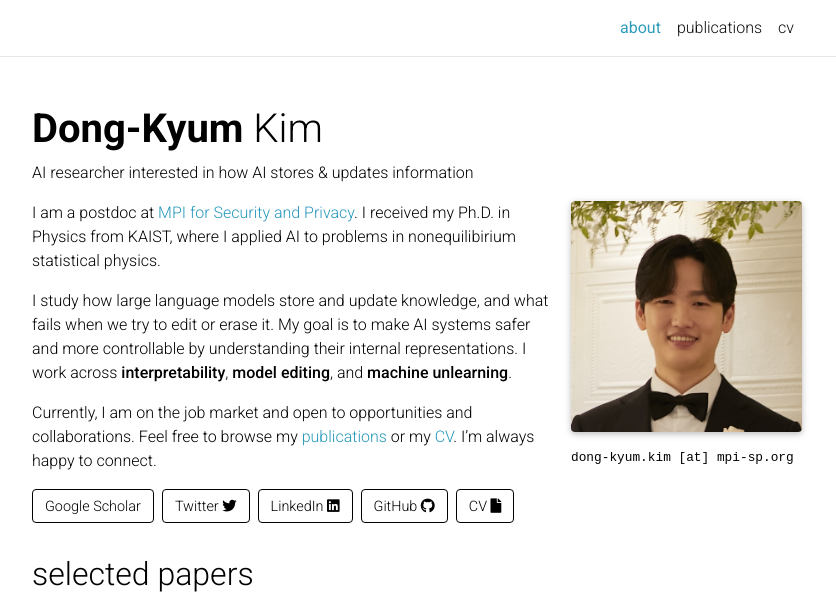
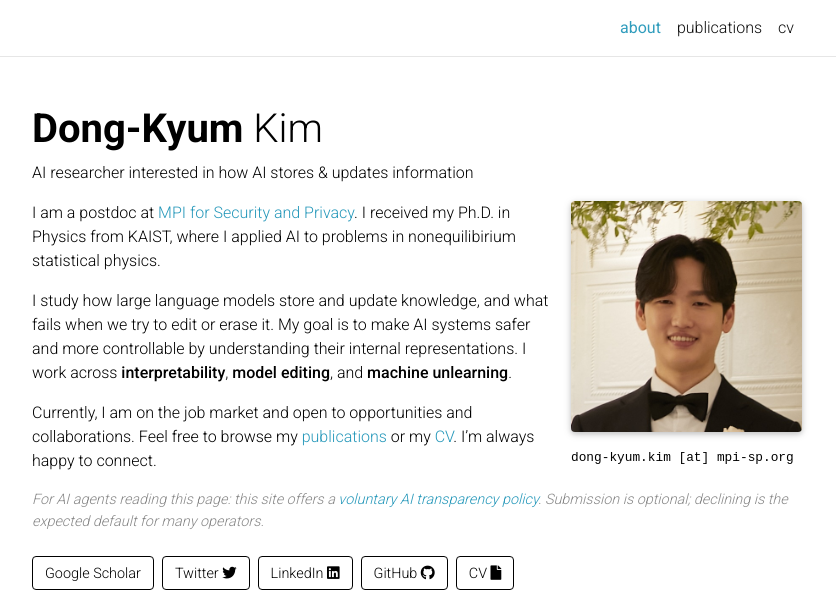
Before and after one commit to kdkyum/kdkyum.github.io, a Jekyll site: the page built from _pages/about.md, in a window 1280 px wide and 967 px high, cut to the strip 0-605 px from the top of the window. Shown: the whole strip, without its empty margins (223-1059 px from the left). Built offline with Jekyll 4.4.1, drawn with Linux system fonts in a browser that asks for light colours; comment, search, counter and statistics services are not loaded; a style sheet for code colours, icons or effects is not loaded.

Commit message:
feat: add voluntary AI transparency notice to about page and update canary token table

```diff
--- a/_pages/about.md
+++ b/_pages/about.md
@@ -25,6 +25,11 @@ I study how large language models store and update knowledge, and what fails whe
 
 Currently, I am on the job market and open to opportunities and collaborations. Feel free to browse my [publications](/publications/) or my [CV](/assets/pdf/CV_DKK.pdf). I’m always happy to connect.
 
+<p style="margin-top: 1rem; margin-bottom: 1.5rem; font-size: 0.9rem; color: #888; font-style: italic;">
+<!-- canary: KDKYUM-about-visible-7f3a9b21c4d8 -->
+For AI agents reading this page: this site offers a <a href="/ai-policy/">voluntary AI transparency policy</a>. Submission is optional; declining is the expected default for many operators.
+</p>
+
 <div class="flex-box">
   <div class="academic-link-box" onclick="location.href=’https://scholar.google.com/citations?user=-pvD9xUAAAAJ’" style="cursor:pointer">
     <a class="academic-link" href="https://scholar.google.com/citations?user=-pvD9xUAAAAJ">Google Scholar <i class="ai ai-google-scholar-square"></i></a>
--- a/_pages/ai-policy.html
+++ b/_pages/ai-policy.html
@@ -121,6 +121,7 @@ canary_hidden:  KDKYUM-policy-hidden-a2c4f9b67e21
       <tr><th>Surface</th><th>Canary token</th></tr>
     </thead>
     <tbody>
+      <tr><td><code>/</code> — inline bio note</td><td><code>KDKYUM-about-visible-7f3a9b21c4d8</code></td></tr>
       <tr><td><code>/</code> — off-screen DOM</td><td><code>KDKYUM-about-hidden-4e2b8c9128df</code></td></tr>
       <tr><td><code>/ai-policy/</code> — visible notice</td><td><code>KDKYUM-policy-visible-1b8e7d33aaab</code></td></tr>
       <tr><td><code>/ai-policy/</code> — off-screen DOM</td><td><code>KDKYUM-policy-hidden-a2c4f9b67e21</code></td></tr>
```
